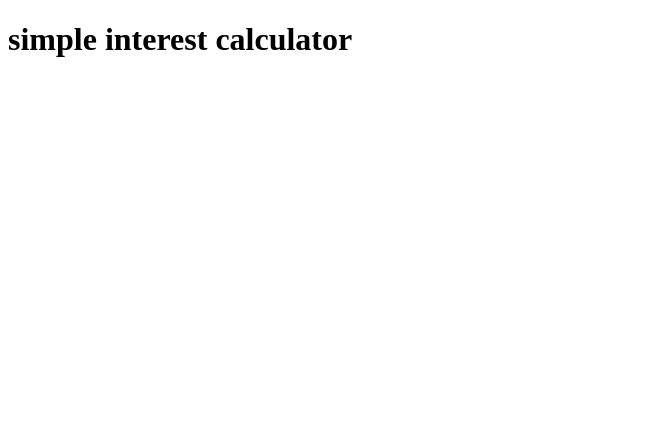
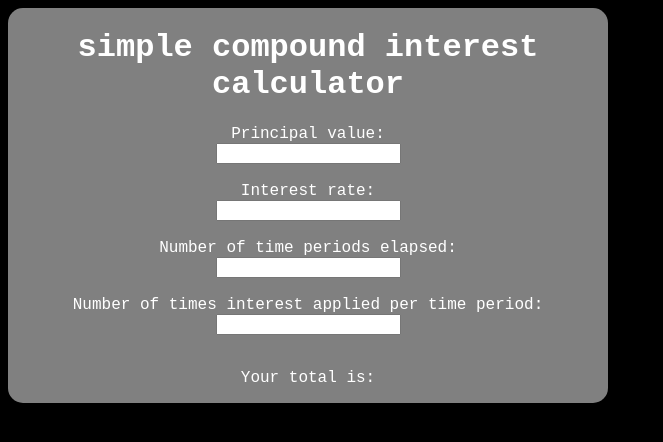
Before and after one commit to theOriginalPerson/interestcalculator, a plain HTML site: page index.html in a window 1280 px wide. Shown: the whole page, without its empty margins (0-663 px from the left). Drawn offline with Linux system fonts and the light colour scheme.

Commit message:
next commits

```diff
--- a/index.html
+++ b/index.html
@@ -3,25 +3,35 @@
     <head>
         <meta name="viewport" content="width=device-width, initial-scale=1.0">
         <title>interest calculator</title>
-
+        <link rel="stylesheet" href="stylesheet.css">
     </head>
     <body>
-        <h1>simple interest calculator</h1>
-        <p id="interest"></p>
+
+        <div class="values">
+            <h1>simple compound interest calculator</h1>
+            <form id="interest">
+                Principal value:<br><input type="text" name="p value"><br><br>
+                Interest rate:<br><input type="text" name="iRate value"><br><br>
+                Number of time periods elapsed:<br><input type="text" name="time value"><br><br>
+                Number of times interest applied per time period:<br><input type="text" name="n value"><br><br>
+            </form>
+            <p id="interest">Your total is: </p>
+        </div>
 
         <script>
-            function compoundInterest() {
-                while (true) {
-                    p = float(input("enter principal value:   "));
-                    iRate = float(input("enter interest rate (decimal):     "));
-                    t = float(input("enter months:    "));
+            compoundInterest = function(p, iRate, time) {
+            while (true) {
+                const p = float("principal value")
+                const iRate = float("interest rate")
+                const time = float("number of time periods elapsed")
+                const n = float("number of times interest applied per time period")
 
-                    iAccrued = p * iRate * t;
-                    total = iAccrued + p;
 
-                    msg = ("the interest accrued is " + str(iAccrued) + " and the total combined is " + str(total));
+                let total = p(1 + iRate/n)**(n*t)
 
-                    return(msg);
+                msg = ("the total is "+ str(total))
+
+                return(msg)
                 }
             }
             document.getElementById("interest").innerHTML = compoundInterest();
--- /dev/null
+++ b/stylesheet.css
@@ -0,0 +1,15 @@
+body {
+    background-color: black;
+    color: white;
+    font-family: 'Courier New', Courier, monospace;
+}
+
+.values {
+    text-align: center;
+    display: inline-block;
+    vertical-align: middle;
+    background-color: gray;
+    width: 600px;
+    outline: none;
+    border-radius: 15px;
+}
```
Also changed, not shown: main.js (+8 -7 lines).
